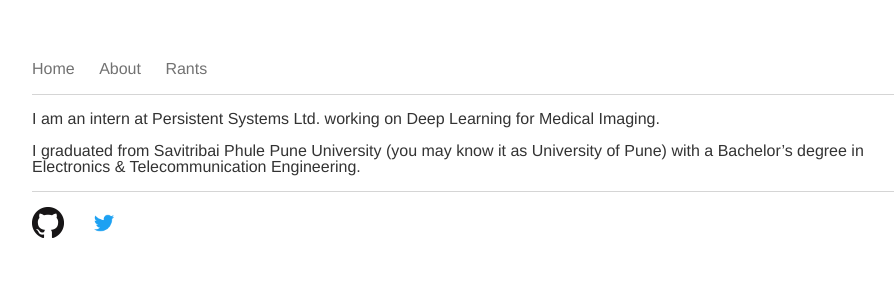
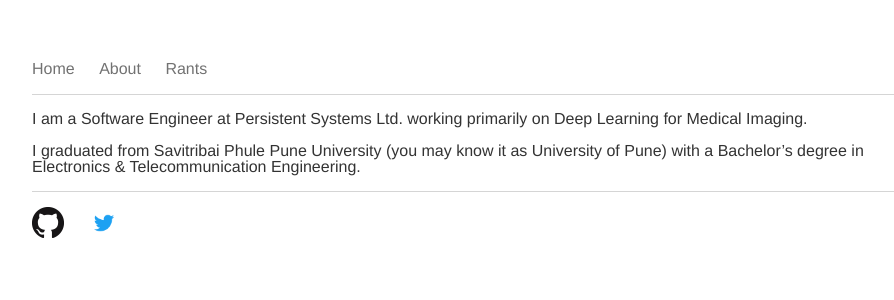
Before and after one commit to savadikarc/savadikarc.github.io, a Jekyll site: the page built from about.md, in a window 1280 px wide. Shown: the top 300 px of the page, without its empty margins (160-1054 px from the left). Built offline with Jekyll 4.4.1, drawn with Linux system fonts in a browser that asks for light colours; our own code applies the rules of GitHub Pages for plain Markdown files.

Commit message:
Modified bio

```diff
--- a/about.md
+++ b/about.md
@@ -1,6 +1,6 @@
 ---
 title: About
 ---
-I am an intern at Persistent Systems Ltd. working on Deep Learning for Medical Imaging.
+I am a Software Engineer at Persistent Systems Ltd. working primarily on Deep Learning for Medical Imaging.
 
 I graduated from Savitribai Phule Pune University (you may know it as University of Pune) with a Bachelor's degree in Electronics & Telecommunication Engineering.
```
